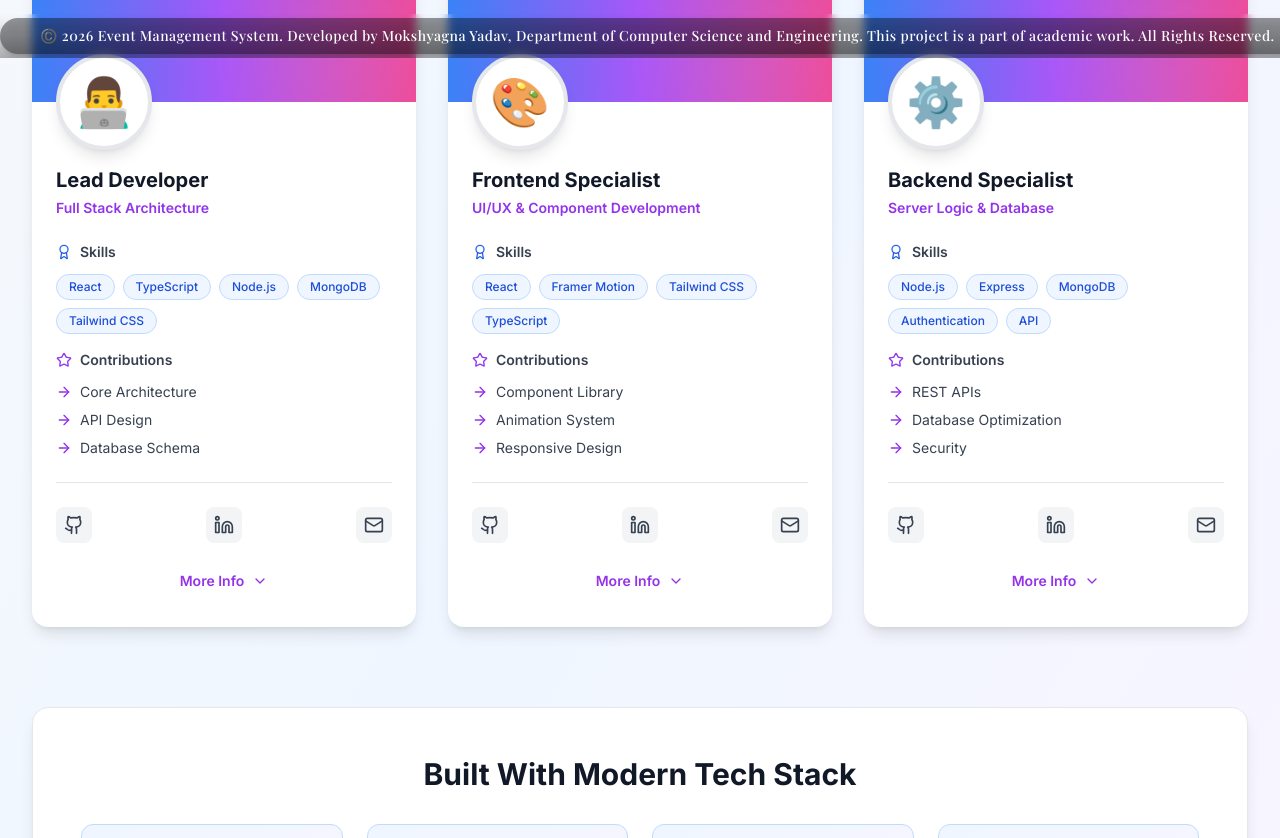
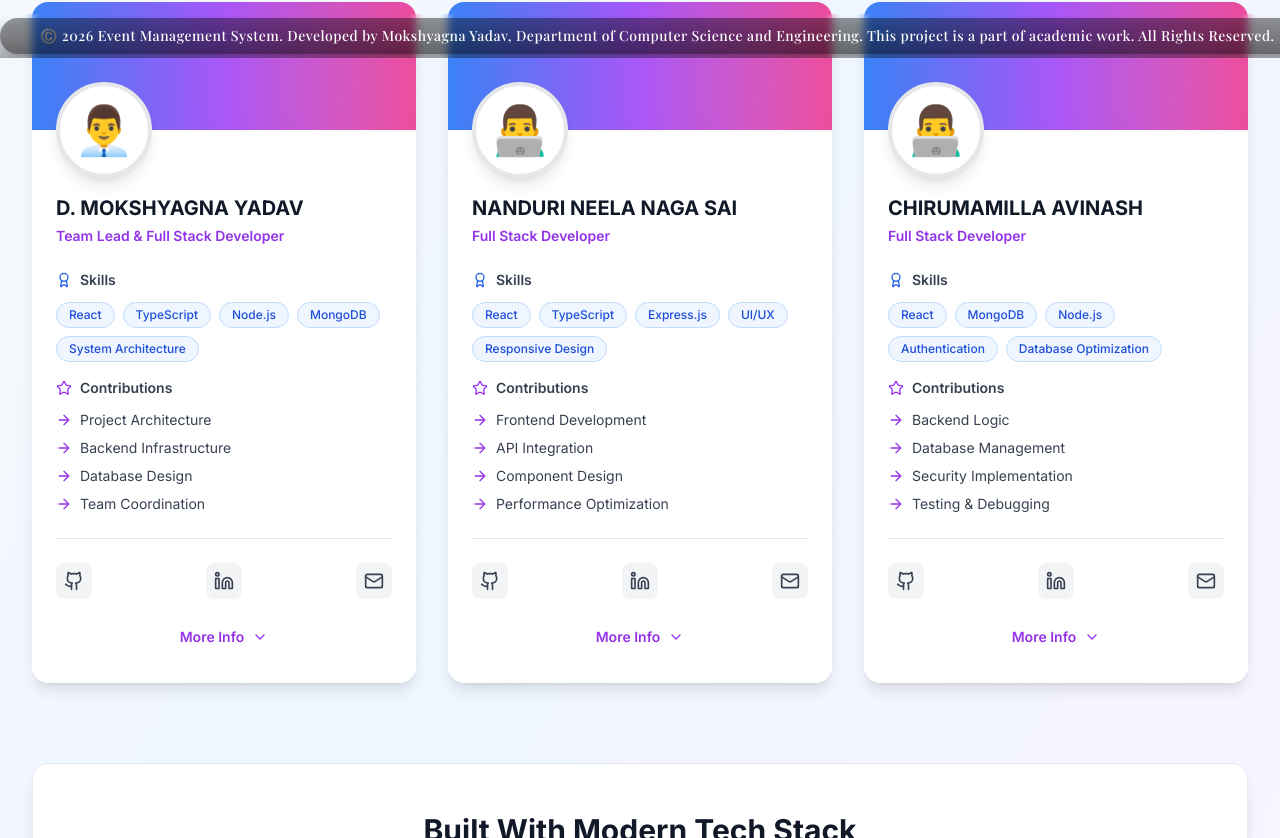
Before and after one commit to Sensui-moksha/EVENT--HUB-College-Version, a React (Vite) app: page /developer-recognition in a window 1280 px wide. Shown: the part 742-1580 px from the top of the page. Built offline with nearby package versions, Linux system fonts and the light colour scheme; no server answers.

Commit message:
updated devpage

```diff
--- a/src/pages/DeveloperRecognition.tsx
+++ b/src/pages/DeveloperRecognition.tsx
@@ -23,36 +23,36 @@ const DeveloperRecognition: React.FC = () => {
   const developers = [
     {
       id: 1,
-      name: 'Lead Developer',
-      role: 'Full Stack Architecture',
-      skills: ['React', 'TypeScript', 'Node.js', 'MongoDB', 'Tailwind CSS'],
-      contributions: ['Core Architecture', 'API Design', 'Database Schema'],
-      avatar: '👨‍💻',
-      github: 'https://github.com',
+      name: 'D. MOKSHYAGNA YADAV',
+      role: 'Team Lead & Full Stack Developer',
+      skills: ['React', 'TypeScript', 'Node.js', 'MongoDB', 'System Architecture'],
+      contributions: ['Project Architecture', 'Backend Infrastructure', 'Database Design', 'Team Coordination'],
+      avatar: '👨‍💼',
+      github: 'https://github.com/Sensui-moksha',
       linkedin: 'https://linkedin.com',
-      email: 'dev@example.com'
+      email: 'mokshyagna@example.com'
     },
     {
       id: 2,
-      name: 'Frontend Specialist',
-      role: 'UI/UX & Component Development',
-      skills: ['React', 'Framer Motion', 'Tailwind CSS', 'TypeScript'],
-      contributions: ['Component Library', 'Animation System', 'Responsive Design'],
-      avatar: '🎨',
-      github: 'https://github.com',
+      name: 'NANDURI NEELA NAGA SAI',
+      role: 'Full Stack Developer',
+      skills: ['React', 'TypeScript', 'Express.js', 'UI/UX', 'Responsive Design'],
+      contributions: ['Frontend Development', 'API Integration', 'Component Design', 'Performance Optimization'],
+      avatar: '👨‍💻',
+      github: 'https://github.com/Amevrynx',
       linkedin: 'https://linkedin.com',
-      email: 'frontend@example.com'
+      email: 'nanduri@example.com'
     },
     {
       id: 3,
-      name: 'Backend Specialist',
-      role: 'Server Logic & Database',
-      skills: ['Node.js', 'Express', 'MongoDB', 'Authentication', 'API'],
-      contributions: ['REST APIs', 'Database Optimization', 'Security'],
-      avatar: '⚙️',
-      github: 'https://github.com',
+      name: 'CHIRUMAMILLA AVINASH',
+      role: 'Full Stack Developer',
+      skills: ['React', 'MongoDB', 'Node.js', 'Authentication', 'Database Optimization'],
+      contributions: ['Backend Logic', 'Database Management', 'Security Implementation', 'Testing & Debugging'],
+      avatar: '👨‍💻',
+      github: 'https://github.com/Avinash657333',
       linkedin: 'https://linkedin.com',
-      email: 'backend@example.com'
+      email: 'avinash@example.com'
     },
   ];
 
@@ -134,7 +134,7 @@ const DeveloperRecognition: React.FC = () => {
             variants={itemVariants}
             className="text-lg text-gray-600 max-w-2xl mx-auto"
           >
-            Meet the talented developers who built EventHub College with passion, skill, and dedication to excellence.
+            Meet the talented team behind EventHub College - three dedicated developers who collaborated and shared equally in building this amazing platform with passion and excellence.
           </motion.p>
         </motion.div>
 
@@ -362,7 +362,7 @@ const DeveloperRecognition: React.FC = () => {
             className="inline-flex items-center gap-2 px-6 py-3 bg-gradient-to-r from-blue-600 to-purple-600 text-white rounded-lg font-semibold shadow-lg hover:shadow-xl transition-all hover:scale-105"
           >
             <Heart className="w-5 h-5" />
-            <span>Made with passion for EventHub</span>
+            <span>Built with teamwork & passion</span>
             <Zap className="w-5 h-5" />
           </motion.div>
 
@@ -370,7 +370,7 @@ const DeveloperRecognition: React.FC = () => {
             variants={itemVariants}
             className="text-gray-600 mt-6 max-w-2xl mx-auto"
           >
-            EventHub is powered by a dedicated team of developers committed to delivering excellence. Thank you for using our platform! 🎉
+            EventHub College is the result of dedicated teamwork and collaborative effort. Three developers, one mission - to create an exceptional event management platform for the college community. Thank you for being part of this journey! 🎉
           </motion.p>
         </motion.div>
       </motion.div>
```
